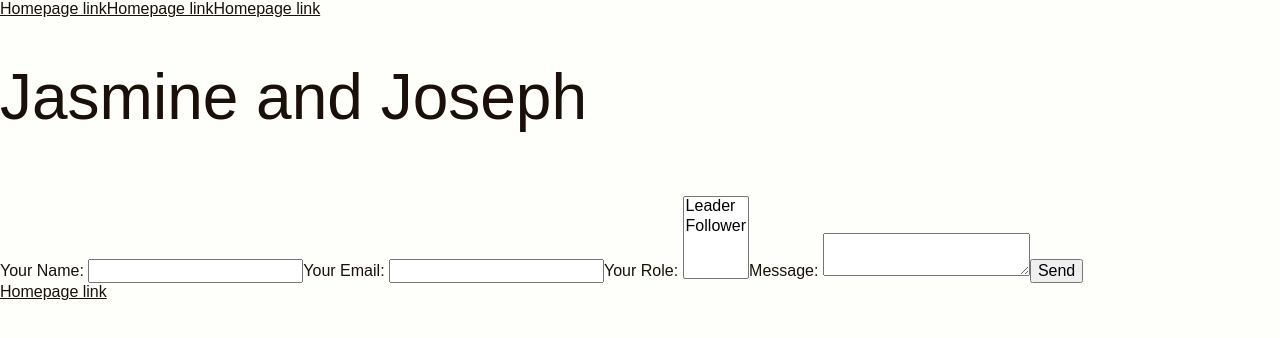
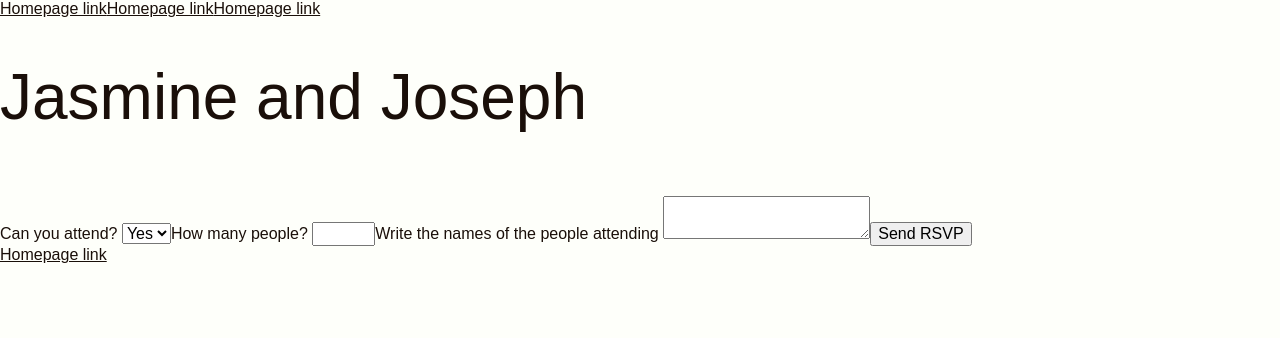
Before and after one commit to Joe-Brady/wedding-site, a React app: page / in a window 1280 px wide. Shown: the top 338 px of the page. Built offline with nearby package versions, Linux system fonts and the light colour scheme.

Commit message:
Add RSVP form fields

```diff
--- a/src/components/pages/Home/Home.tsx
+++ b/src/components/pages/Home/Home.tsx
@@ -11,25 +11,24 @@ const Home = (): ReactElement => (
     headImageSrc=""
   >
     <div>
-      <form name="contact" method="POST" data-netlify="true">
-        <input type="hidden" name="form-name" value="contact" />
+      <form name="RSVP" method="POST">
+        <input type="hidden" name="form-name" value="RSVP" />
         <label>
-          Your Name: <input type="text" name="name" />
-        </label>
-        <label>
-          Your Email: <input type="email" name="email" />
-        </label>
-        <label>
-          Your Role:{" "}
-          <select name="role[]" multiple>
-            <option value="leader">Leader</option>
-            <option value="follower">Follower</option>
+          Can you attend?{" "}
+          <select name="Attending">
+            <option value="Yes">Yes</option>
+            <option value="No">No</option>
           </select>
         </label>
         <label>
-          Message: <textarea name="message"></textarea>
+          How many people?{" "}
+          <input type="number" name="Number of people" min="0" max="50" />
         </label>
-        <button type="submit">Send</button>
+        <label>
+          Write the names of the people attending{" "}
+          <textarea name="Names"></textarea>
+        </label>
+        <button type="submit">Send RSVP</button>
       </form>
       <Link to={PageUrl.Home}>Homepage link</Link>
     </div>
--- a/src/index.html
+++ b/src/index.html
@@ -8,14 +8,13 @@
   </head>
   <body>
     <div id="root"></div>
-    <form hidden="true" name="contact" method="POST" data-netlify="true">
-      <input type="text" name="name" />
-      <input type="email" name="email" />
-      <select name="role[]" multiple>
-        <option value="leader">Leader</option>
-        <option value="follower">Follower</option>
+    <form hidden netlify name="RSVP" method="POST">
+      <select name="Attending">
+        <option value="Yes">Yes</option>
+        <option value="No">No</option>
       </select>
-      <textarea name="message"></textarea>
+      <input type="number" name="Number of people" min="0" max="50" />
+      <textarea name="Names"></textarea>
     </form>
   </body>
 </html>
```
